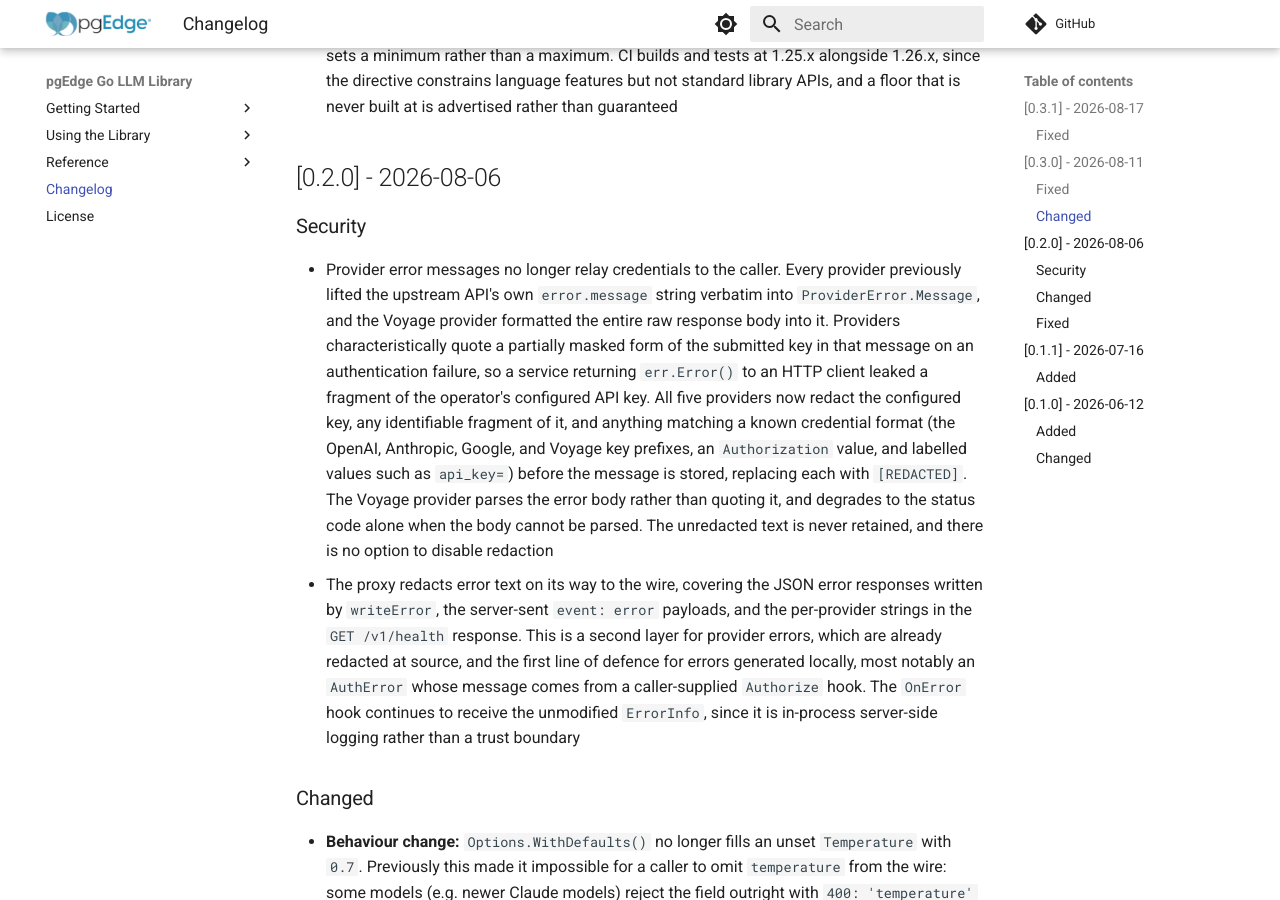
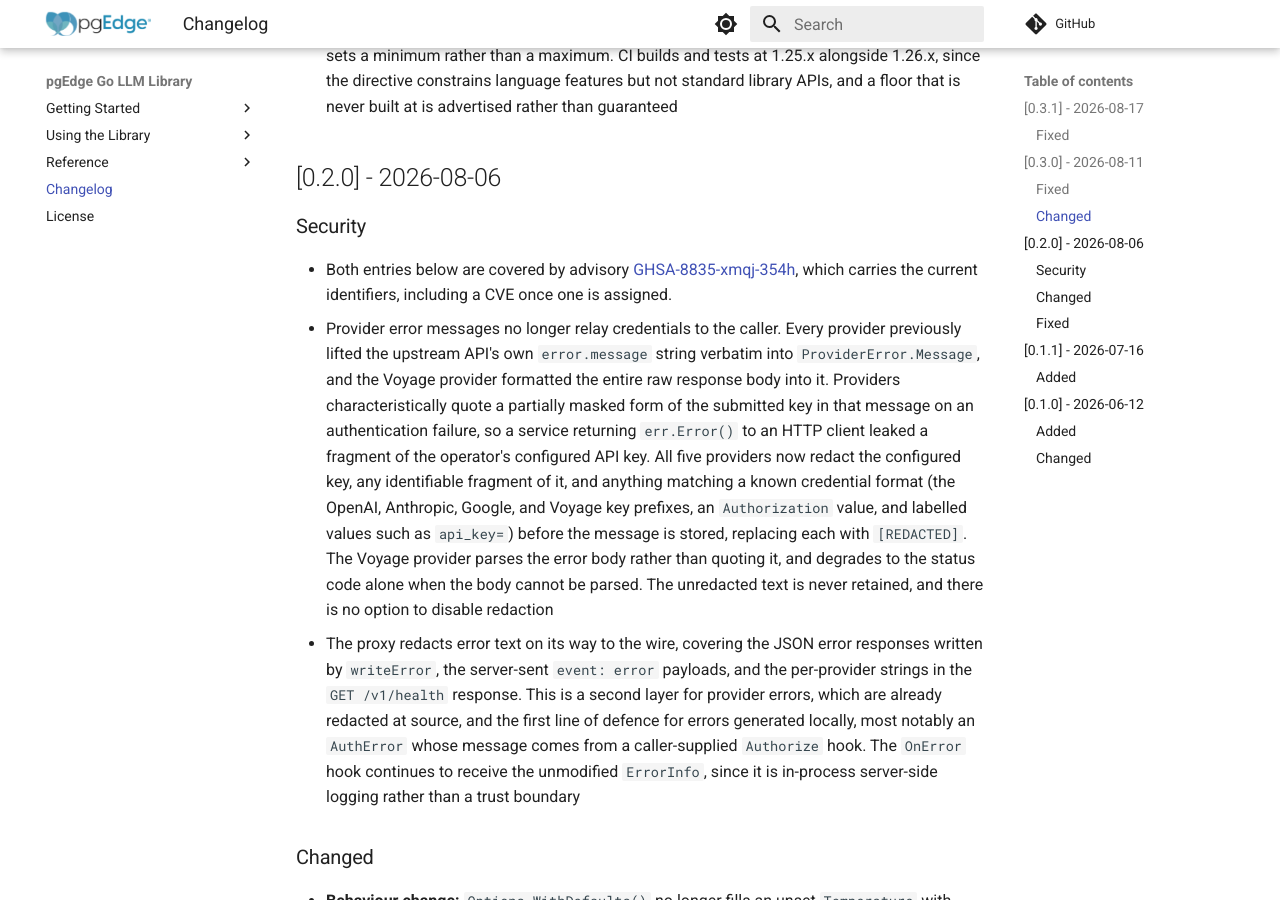
Before and after one commit to pgEdge/pgedge-go-llm-lib, an MkDocs documentation site: the page built from docs/changelog.md, in a window 1280 px wide and 900 px high, scrolled down 2909 px. Built offline with MkDocs 1.6.1 and Material for MkDocs 9.7.7, drawn with Linux system fonts in a browser that asks for light colours; comment, search, counter and statistics services are not loaded.

Commit message:
docs: reference security advisory GHSA-8835-xmqj-354h in changelog

```diff
--- a/docs/changelog.md
+++ b/docs/changelog.md
@@ -27,6 +27,7 @@ project adheres to
 ## [0.2.0] - 2026-08-06
 
 ### Security
+- Both entries below are covered by advisory [GHSA-8835-xmqj-354h](https://github.com/pgEdge/pgedge-go-llm-lib/security/advisories/GHSA-8835-xmqj-354h), which carries the current identifiers, including a CVE once one is assigned.
 - Provider error messages no longer relay credentials to the caller. Every provider previously lifted the upstream API's own `error.message` string verbatim into `ProviderError.Message`, and the Voyage provider formatted the entire raw response body into it. Providers characteristically quote a partially masked form of the submitted key in that message on an authentication failure, so a service returning `err.Error()` to an HTTP client leaked a fragment of the operator's configured API key. All five providers now redact the configured key, any identifiable fragment of it, and anything matching a known credential format (the OpenAI, Anthropic, Google, and Voyage key prefixes, an `Authorization` value, and labelled values such as `api_key=`) before the message is stored, replacing each with `[REDACTED]`. The Voyage provider parses the error body rather than quoting it, and degrades to the status code alone when the body cannot be parsed. The unredacted text is never retained, and there is no option to disable redaction
 - The proxy redacts error text on its way to the wire, covering the JSON error responses written by `writeError`, the server-sent `event: error` payloads, and the per-provider strings in the `GET /v1/health` response. This is a second layer for provider errors, which are already redacted at source, and the first line of defence for errors generated locally, most notably an `AuthError` whose message comes from a caller-supplied `Authorize` hook. The `OnError` hook continues to receive the unmodified `ErrorInfo`, since it is in-process server-side logging rather than a trust boundary
 
```
